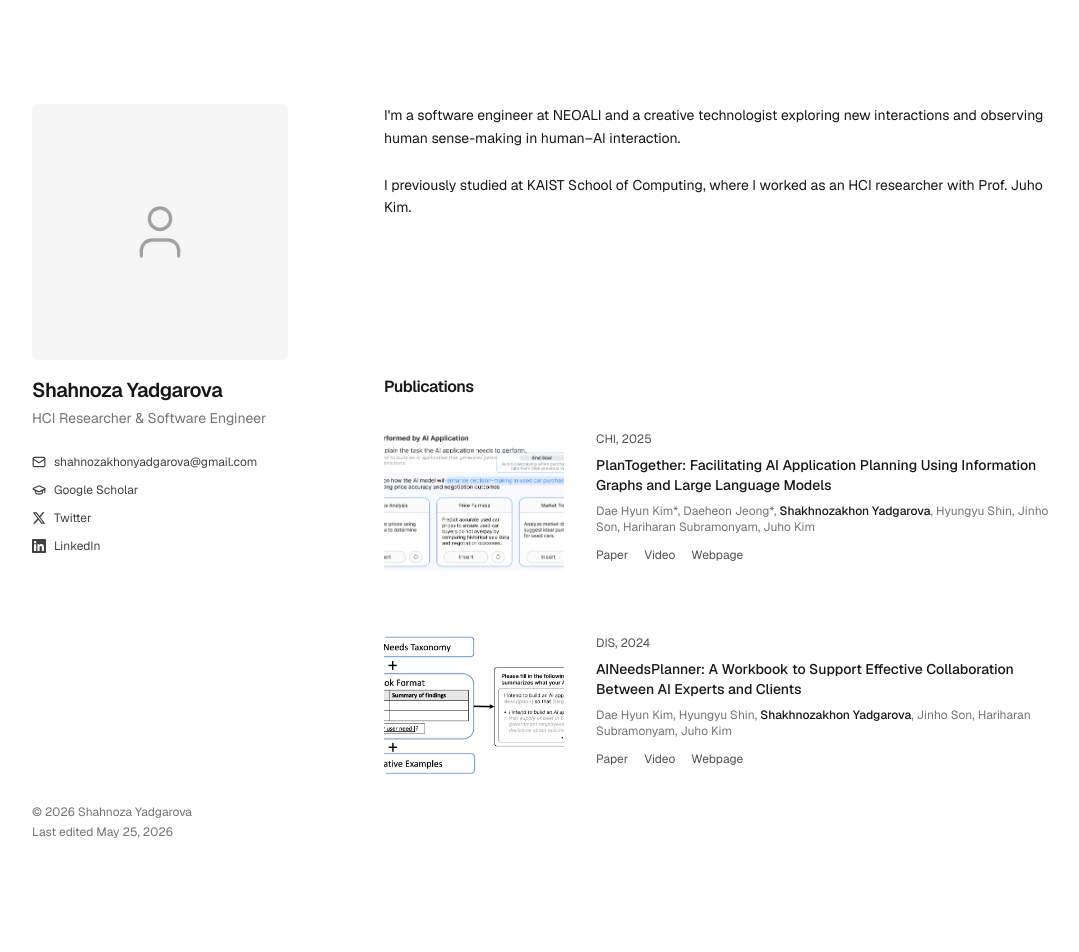
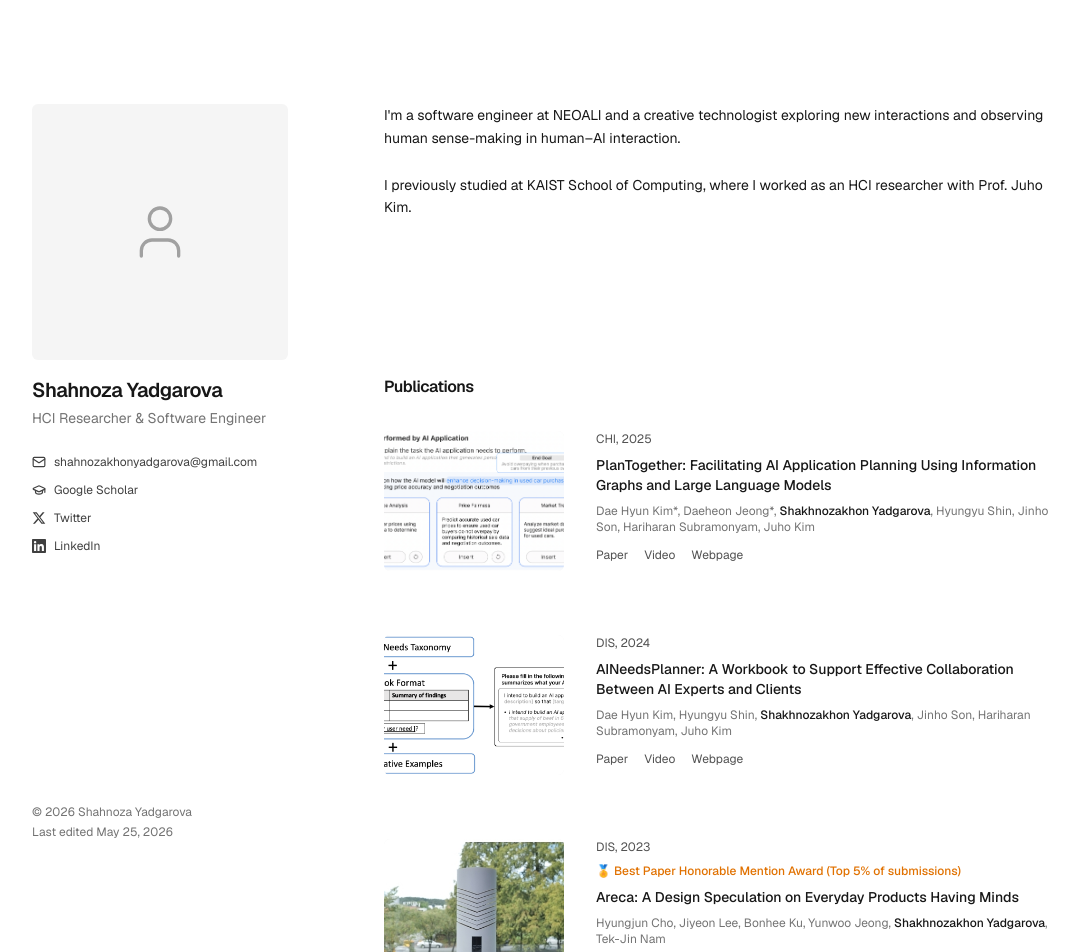
Before and after one commit to shahnozayadgar/noza, a Next.js app: page / in a window 1280 px wide. Shown: the top 952 px of the page, without its empty margins (128-1207 px from the left). Before the commit the page ends 872 px from the top, so only its background shows below. Built offline with nearby package versions, Linux system fonts and the light colour scheme.

Commit message:
feat(publications): add award display and areca publication
- Add optional award field to Publication type
- Display award badge with emoji when present
- Add Areca publication (DIS 2023) with Best Paper Honorable Mention

```diff
--- a/app/page.tsx
+++ b/app/page.tsx
@@ -46,6 +46,11 @@ export default function HomePage() {
                     <p className="text-xs text-neutral-600">
                       {p.venue}, {p.year}
                     </p>
+                    {p.award && (
+                      <p className="text-xs font-medium text-amber-600">
+                        🏅 {p.award}
+                      </p>
+                    )}
                     <h3 className="text-sm font-medium text-neutral-900">
                       {p.title}
                     </h3>
--- a/content/publications.ts
+++ b/content/publications.ts
@@ -6,6 +6,7 @@ export type Publication = {
   authors: string[];
   image?: string;
   links?: { label: string; href: string }[];
+  award?: string;
 };
 
 export const publications: Publication[] = [
@@ -45,4 +46,23 @@ export const publications: Publication[] = [
       { label: "Webpage", href: "#" },
     ],
   },
+  {
+    slug: "areca",
+    title: "Areca: A Design Speculation on Everyday Products Having Minds",
+    venue: "DIS",
+    year: 2023,
+    authors: [
+      "Hyungjun Cho",
+      "Jiyeon Lee",
+      "Bonhee Ku",
+      "Yunwoo Jeong",
+      "Shakhnozakhon Yadgarova",
+      "Tek-Jin Nam",
+    ],
+    image: "/images/publications/areca.png",
+    award: "Best Paper Honorable Mention Award (Top 5% of submissions)",
+    links: [
+      { label: "Paper", href: "#" },
+    ],
+  },
 ];
```
